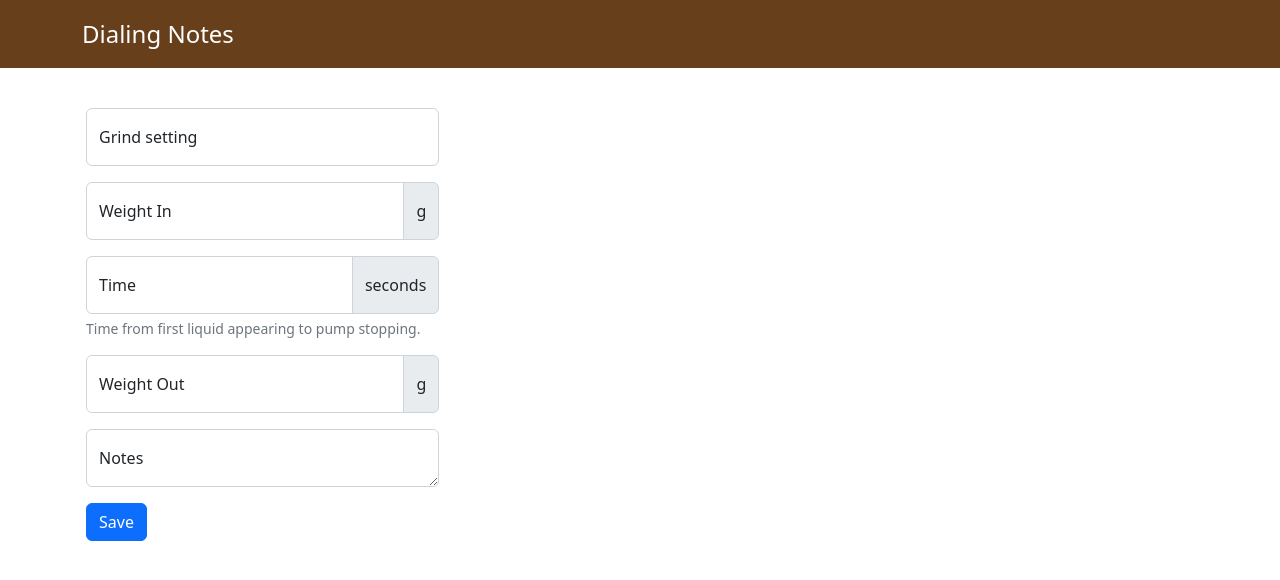
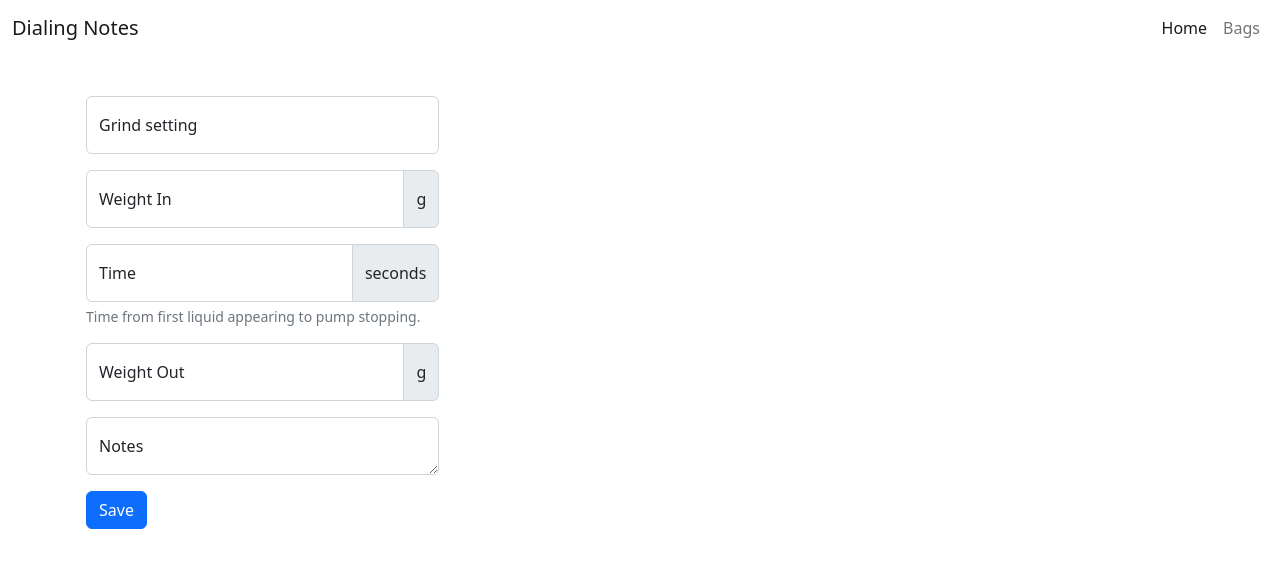
Before and after one commit to mikemonteith/dialing-notes, a Next.js app: page / in a window 1280 px wide. Shown: the top 580 px of the page. Built offline with nearby package versions, Linux system fonts and the light colour scheme.

Commit message:
Add header navigation

```diff
--- a/package.json
+++ b/package.json
@@ -10,13 +10,14 @@
   },
   "dependencies": {
     "@jest/globals": "^29.4.2",
+    "@next/font": "13.1.2",
     "@types/jest": "^29.4.0",
-    "@next/font": "13.1.2",
     "@types/node": "18.11.18",
     "@types/react": "18.0.26",
     "@types/react-dom": "18.0.10",
     "@types/uuid": "^9.0.0",
     "bootstrap": "^5.2.3",
+    "clsx": "^1.2.1",
     "eslint": "8.32.0",
     "eslint-config-next": "13.1.2",
     "next": "13.1.2",
--- /dev/null
+++ b/src/components/header.tsx
@@ -0,0 +1,42 @@
+import Link from "next/link";
+import { useRouter } from "next/router";
+import React from "react";
+import clsx from "clsx";
+
+type NavItemProps = {
+  children: React.ReactNode
+  pathname: string
+  href: string
+}
+
+const NavItem: React.FC<NavItemProps> = ({ pathname, href, children }) => {
+  const isActive = (pathname === href)
+  return (
+    <li className="nav-item">
+      <Link className={clsx("nav-link", isActive && "active")} aria-current={isActive ? "page" : undefined} href={href}>{children}</Link>
+    </li>
+  )
+}
+
+export type HeaderProps = {
+}
+
+const Header: React.FC<HeaderProps> = (props) => {
+  const router = useRouter()
+  return (
+    <header>
+      <nav className="navbar navbar-expand navbar-light">
+        <div className="container-fluid">
+          <Link className="navbar-brand" href="/">Dialing Notes</Link>
+          <ul className="navbar-nav">
+            <NavItem href="/" pathname={router.pathname}>Home</NavItem>
+            <NavItem href="/bags" pathname={router.pathname}>Bags</NavItem>
+          </ul>
+        </div>
+      </nav>
+    </header>
+  )
+}
+
+
+export default Header
--- a/src/components/layout.tsx
+++ b/src/components/layout.tsx
@@ -1,14 +1,11 @@
 import React from "react";
 import styles from '@/styles/Layout.module.css'
+import Header from "./header";
 
 export default function Layout({ children } : {children: React.ReactNode}) {
   return (
     <>
-      <header className={styles.header}>
-        <div className="container">
-            <div className={styles.logo}>Dialing Notes</div>
-        </div>
-      </header>
+      <Header />
       <main className={'container ' + styles.main}>{children}</main>
       <footer></footer>
     </>
--- a/src/styles/Layout.module.css
+++ b/src/styles/Layout.module.css
@@ -1,13 +1,3 @@
 .main {
   padding: 1rem;
 }
-
-.header {
-  background-color: #683f1b;
-  padding: 1rem;
-}
-
-.logo {
-  color: white;
-  font-size: 1.5rem;
-}
```
Also changed, not shown: 1 other file (tests, documents, lock files or other folders).
